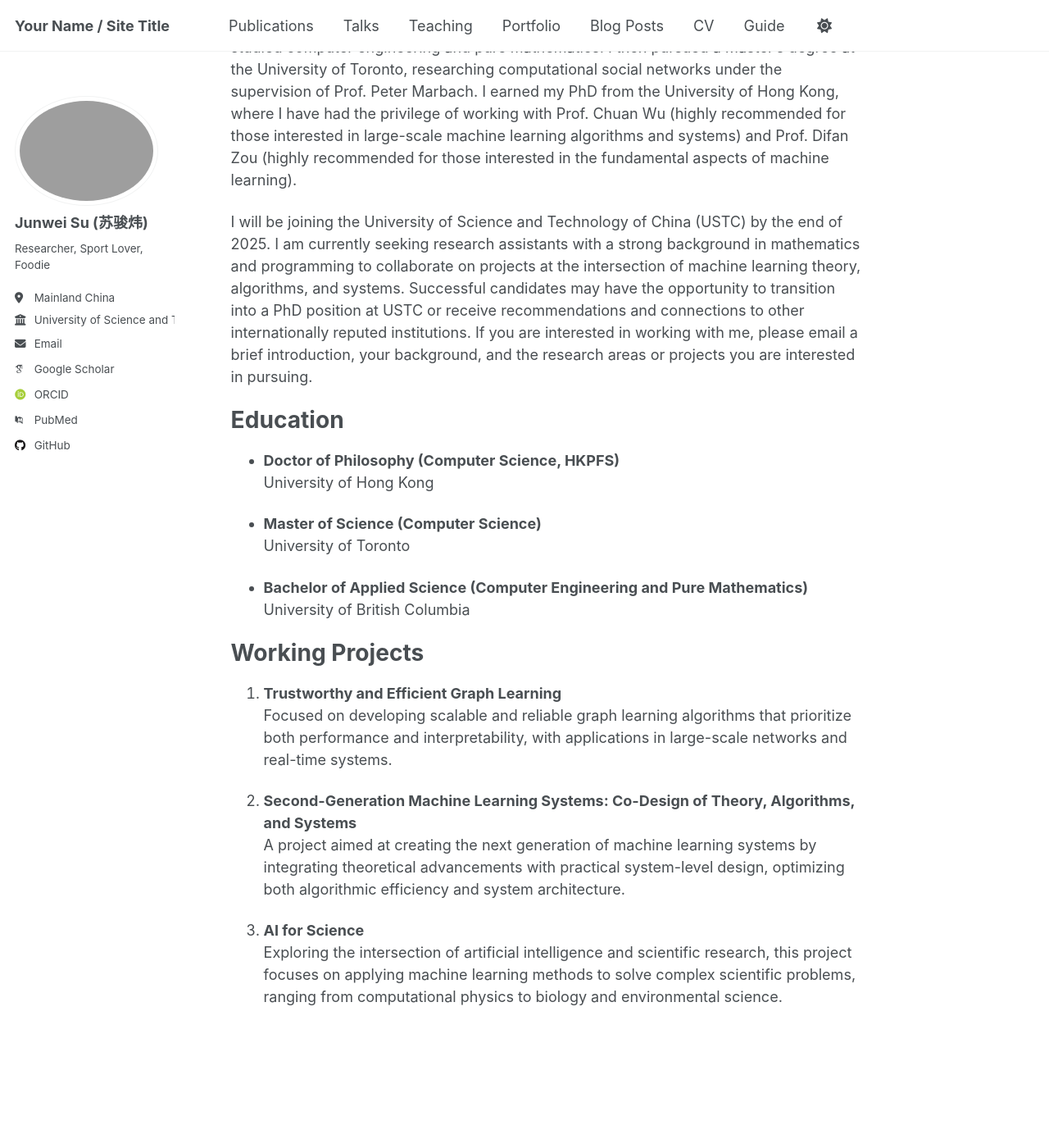
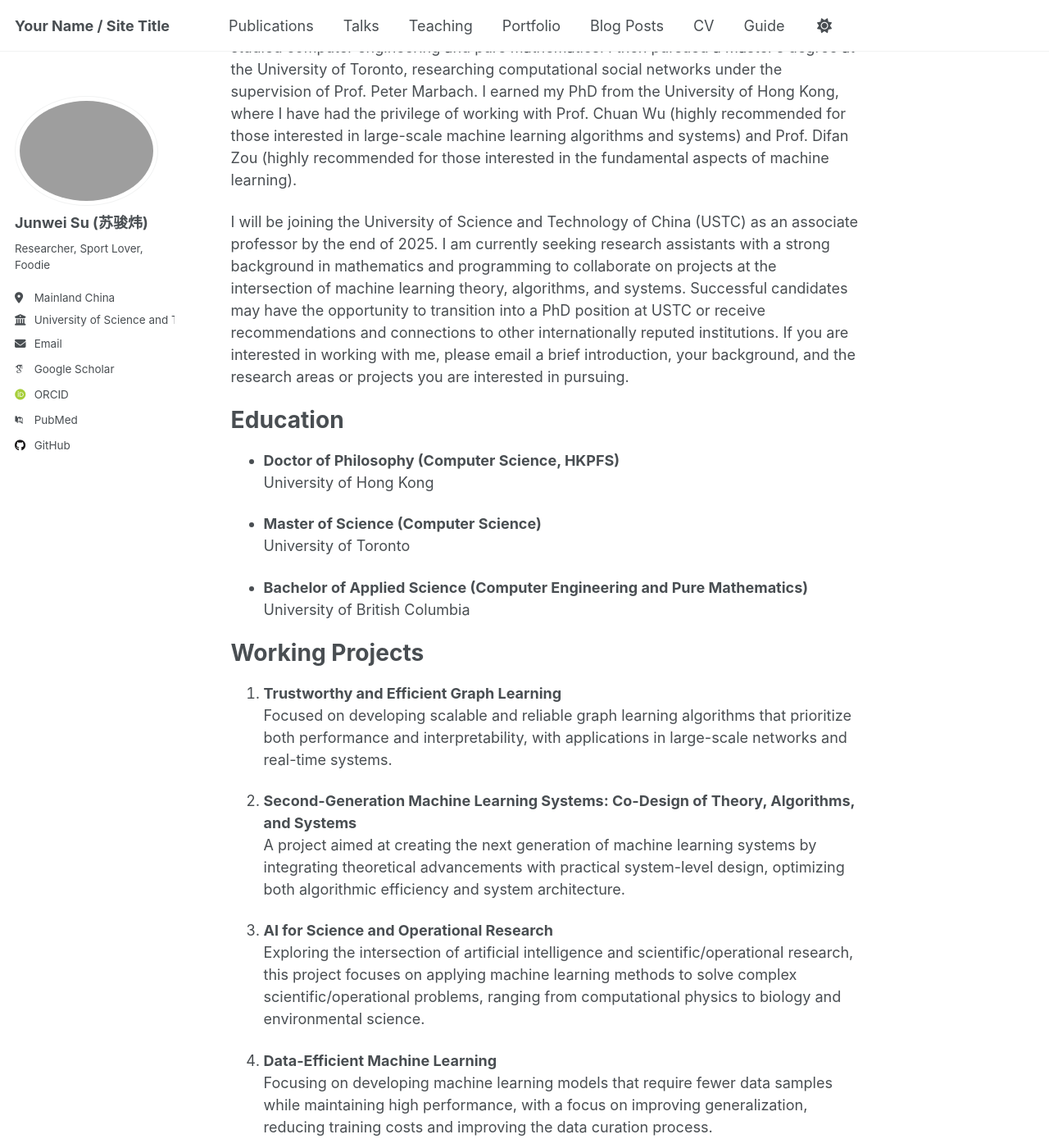
Before and after one commit to jwsu825/jwsu825.github.io, a Jekyll site: the page built from _pages/about.md, in a window 1280 px wide and 1400 px high, scrolled down 232 px. Shown: the whole window at 82% size. Built offline with Jekyll 4.4.1, drawn with Linux system fonts in a browser that asks for light colours; some web fonts are replaced; a script that is not in the unit is left out.

Commit message:
pushing udpate

```diff
--- a/_pages/about.md
+++ b/_pages/about.md
@@ -9,7 +9,7 @@ redirect_from:
 
 I am a computer science researcher specializing in machine learning, with a strong emphasis on methodology and problem-solving processes rather than focusing on any one specific problem. My research spans theory, algorithms, and systems for machine learning, and I also occasionally explore topics in computational sociology and economics. I completed my undergraduate studies at the University of British Columbia, where I studied computer engineering and pure mathematics. I then pursued a Master's degree at the University of Toronto, researching computational social networks under the supervision of Prof. Peter Marbach. I earned my PhD from the University of Hong Kong, where I have had the privilege of working with Prof. Chuan Wu (highly recommended for those interested in large-scale machine learning algorithms and systems) and Prof. Difan Zou (highly recommended for those interested in the fundamental aspects of machine learning).
 
-I will be joining the University of Science and Technology of China (USTC) by the end of 2025. I am currently seeking research assistants with a strong background in mathematics and programming to collaborate on projects at the intersection of machine learning theory, algorithms, and systems. Successful candidates may have the opportunity to transition into a PhD position at USTC or receive recommendations and connections to other internationally reputed institutions. If you are interested in working with me, please email a brief introduction, your background, and the research areas or projects you are interested in pursuing.
+I will be joining the University of Science and Technology of China (USTC) as an associate professor by the end of 2025. I am currently seeking research assistants with a strong background in mathematics and programming to collaborate on projects at the intersection of machine learning theory, algorithms, and systems. Successful candidates may have the opportunity to transition into a PhD position at USTC or receive recommendations and connections to other internationally reputed institutions. If you are interested in working with me, please email a brief introduction, your background, and the research areas or projects you are interested in pursuing.
 
 
 Education
@@ -33,8 +33,12 @@ Working Projects
 2. **Second-Generation Machine Learning Systems: Co-Design of Theory, Algorithms, and Systems**
    A project aimed at creating the next generation of machine learning systems by integrating theoretical advancements with practical system-level design, optimizing both algorithmic efficiency and system architecture.
 
-3. **AI for Science**
-   Exploring the intersection of artificial intelligence and scientific research, this project focuses on applying machine learning methods to solve complex scientific problems, ranging from computational physics to biology and environmental science.
+3. **AI for Science and Operational Research**
+   Exploring the intersection of artificial intelligence and scientific/operational research, this project focuses on applying machine learning methods to solve complex scientific/operational problems, ranging from computational physics to biology and environmental science.
+
+4. **Data-Efficient Machine Learning**
+   Focusing on developing machine learning models that require fewer data samples while maintaining high performance, with a focus on improving generalization, reducing training costs and improving the data curation process.
+
 
 <!-- This is the front page of a website that is powered by the [Academic Pages template](https://github.com/academicpages/academicpages.github.io) and hosted on GitHub pages. [GitHub pages](https://pages.github.com) is a free service in which websites are built and hosted from code and data stored in a GitHub repository, automatically updating when a new commit is made to the repository. This template was forked from the [Minimal Mistakes Jekyll Theme](https://mmistakes.github.io/minimal-mistakes/) created by Michael Rose, and then extended to support the kinds of content that academics have: publications, talks, teaching, a portfolio, blog posts, and a dynamically-generated CV. Incidentally, these same features make it a great template for anyone that needs to show off a professional template!
 
```
